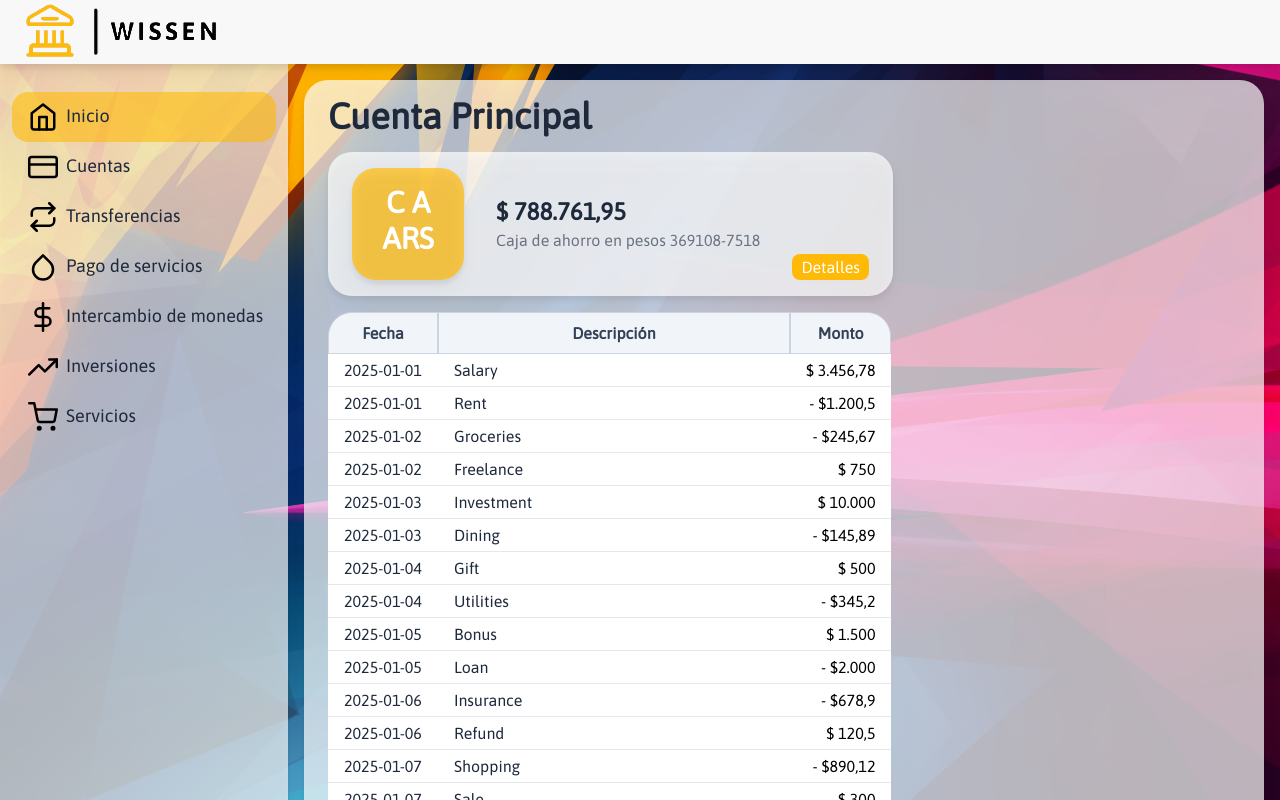
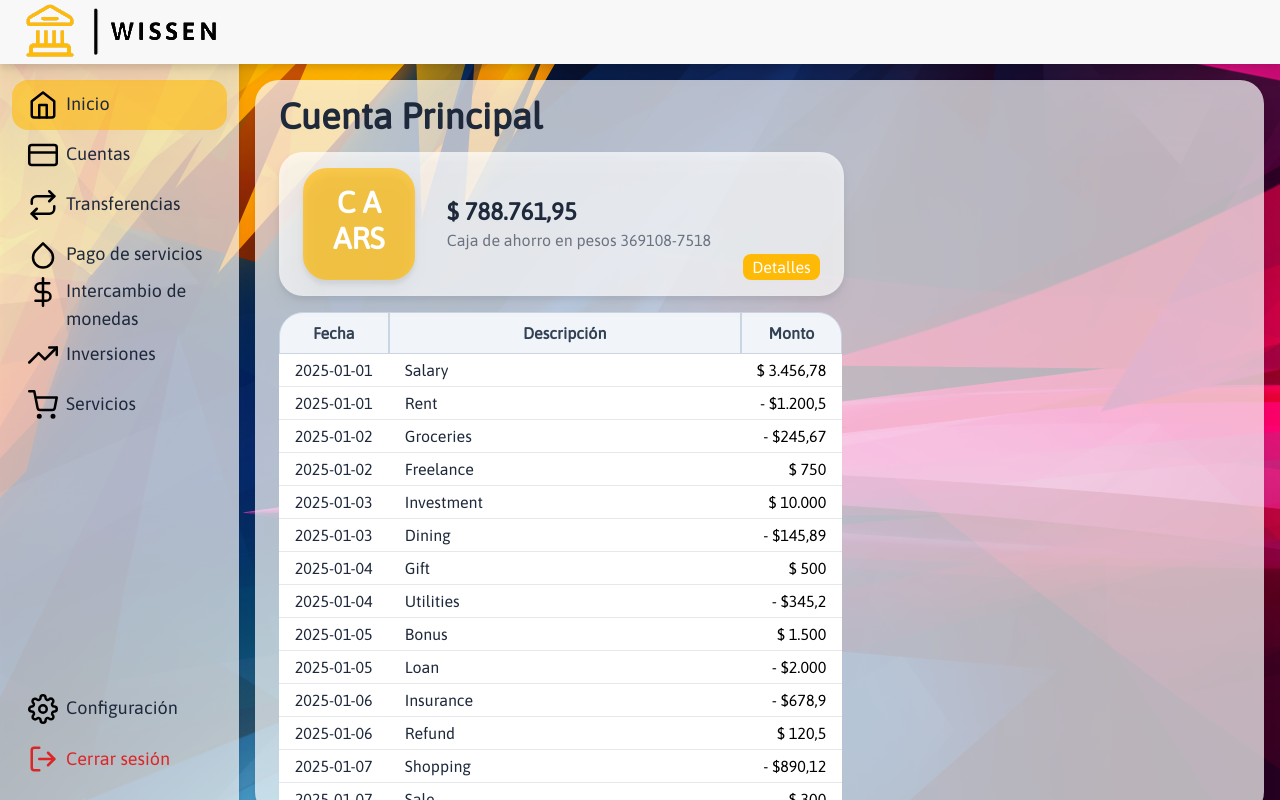
Before and after one commit to IvanHaag/wissen, a React (Vite) app: page / in a window 1280 px wide. Shown: the top 800 px of the page. Built offline with nearby package versions, Linux system fonts and the light colour scheme.

Commit message:
feat(layout): header in routes, header fixed top

```diff
--- a/src/common/Card/RouteCard.tsx
+++ b/src/common/Card/RouteCard.tsx
@@ -14,9 +14,12 @@ export const RouteCard = ({
 }: RouteCardProps) => {
   return (
     <div
-      className={`p-6 py-4 my-4 bg-white rounded-3xl bg-opacity-70 drop-shadow-lg ${
-        fullSize ? 'w-full h-full mx-4' : 'w-auto'
-      } ${className || ''}`}
+      className={cx(
+        'bg-white bg-opacity-70 drop-shadow-lg',
+        'p-6 py-4 my-4 rounded-3xl',
+        fullSize ? 'w-full h-full mx-4' : 'w-auto',
+        className
+      )}
     >
       {children}
     </div>
--- a/src/layout/Header/Header.tsx
+++ b/src/layout/Header/Header.tsx
@@ -2,7 +2,7 @@ import Logo from '@/assets/images/smallExtendedLogo2.webp'
 
 export const Header = () => {
   return (
-    <div className="z-10 flex w-full pl-4 flex-0 bg-primary-50 drop-shadow-lg">
+    <div className="fixed top-0 z-10 flex w-full pl-4 flex-0 bg-primary-50 drop-shadow-lg">
       <div className="flex items-center h-16">
         <img src={Logo} alt="Logo" />
       </div>
--- a/src/layout/Layout.tsx
+++ b/src/layout/Layout.tsx
@@ -4,13 +4,10 @@ import { Outlet } from 'react-router-dom'
 
 export const Layout = () => {
   return (
-    <div className="flex flex-col h-screen">
-      <Header />
-      <div className="flex flex-1 ">
-        <Sidebar />
-        <div className="flex flex-1 overflow-auto">
-          <Outlet />
-        </div>
+    <div className="flex flex-row flex-1 w-full h-full">
+      <Sidebar />
+      <div className="flex w-full h-full pt-16 overflow-x-hidden overflow-y-auto flex-0">
+        <Outlet />
       </div>
     </div>
     // <div className="flex flex-col h-screen">
--- a/src/layout/Routes/Routes.tsx
+++ b/src/layout/Routes/Routes.tsx
@@ -8,6 +8,7 @@ import { Layout } from '../Layout'
 import type { Route as RouteType } from './allRoutes'
 import { allRoutes } from './allRoutes'
 import { cx } from 'class-variance-authority'
+import { Header } from '../Header/Header'
 
 const initialRoutes: RouteType[] = [
   {
@@ -19,7 +20,8 @@ const initialRoutes: RouteType[] = [
 export const Routes = () => {
   const [filteredRoutes, setFilterRoutes] = useState<RouteType[]>(allRoutes)
   return (
-    <div className={cx('w-full h-full')}>
+    <div className="w-full h-full">
+      <Header />
       <ReactRouterDomRoutes>
         {filteredRoutes.map((route) => (
           <Route element={<Layout />} key={`route-${route.path}`}>
--- a/src/layout/Sidebar/Sidebar.tsx
+++ b/src/layout/Sidebar/Sidebar.tsx
@@ -21,7 +21,7 @@ export const Sidebar = () => {
     //ADJUST "Z" FOR SIDEBAR
     <div
       className={cx(
-        'h-full w-72 bg-primary-50 z-0 px-3 pb-4 pt-7 drop-shadow-lg bg-opacity-70 flex flex-col flex-0 overflow-hidden '
+        'h-full pt-20 w-72 bg-primary-50 z-0 px-3 pb-4 drop-shadow-lg bg-opacity-70 flex flex-col flex-0 overflow-hidden '
       )}
     >
       <div className="flex flex-col flex-1 ">
```
